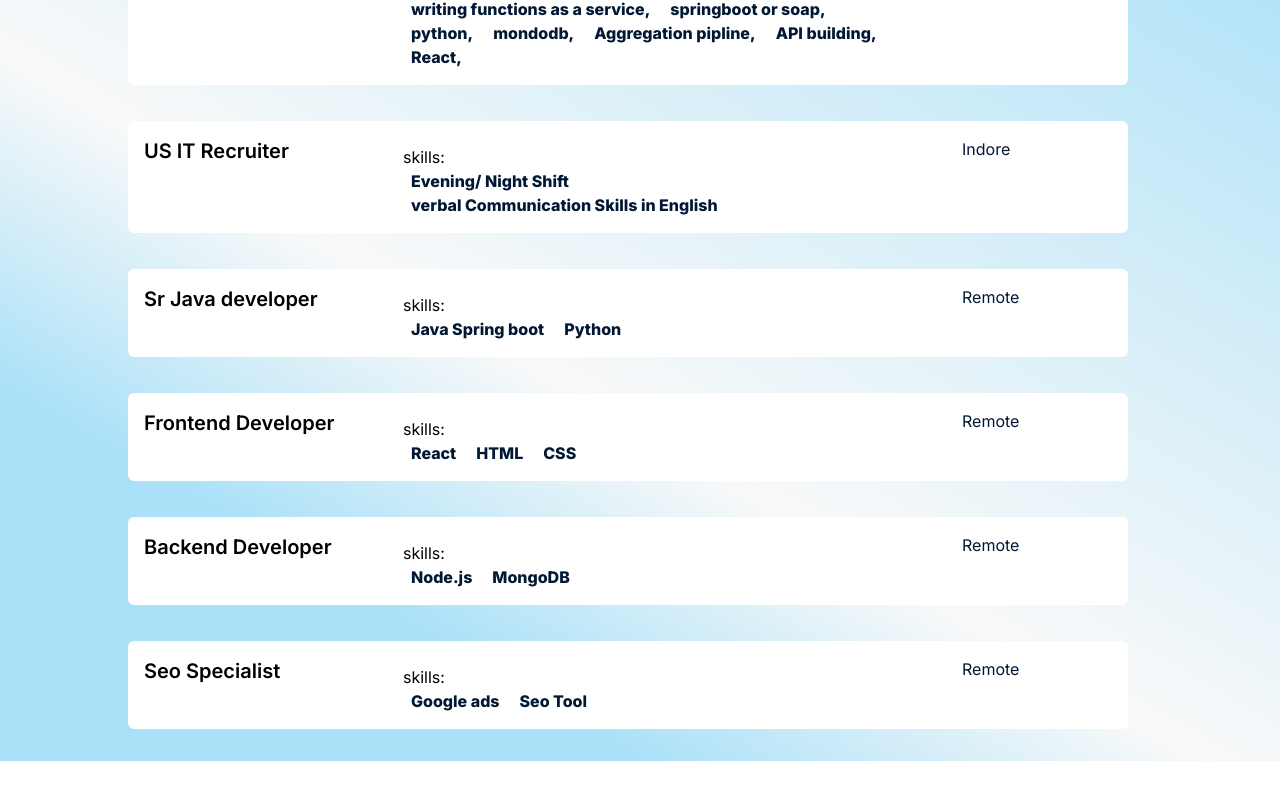
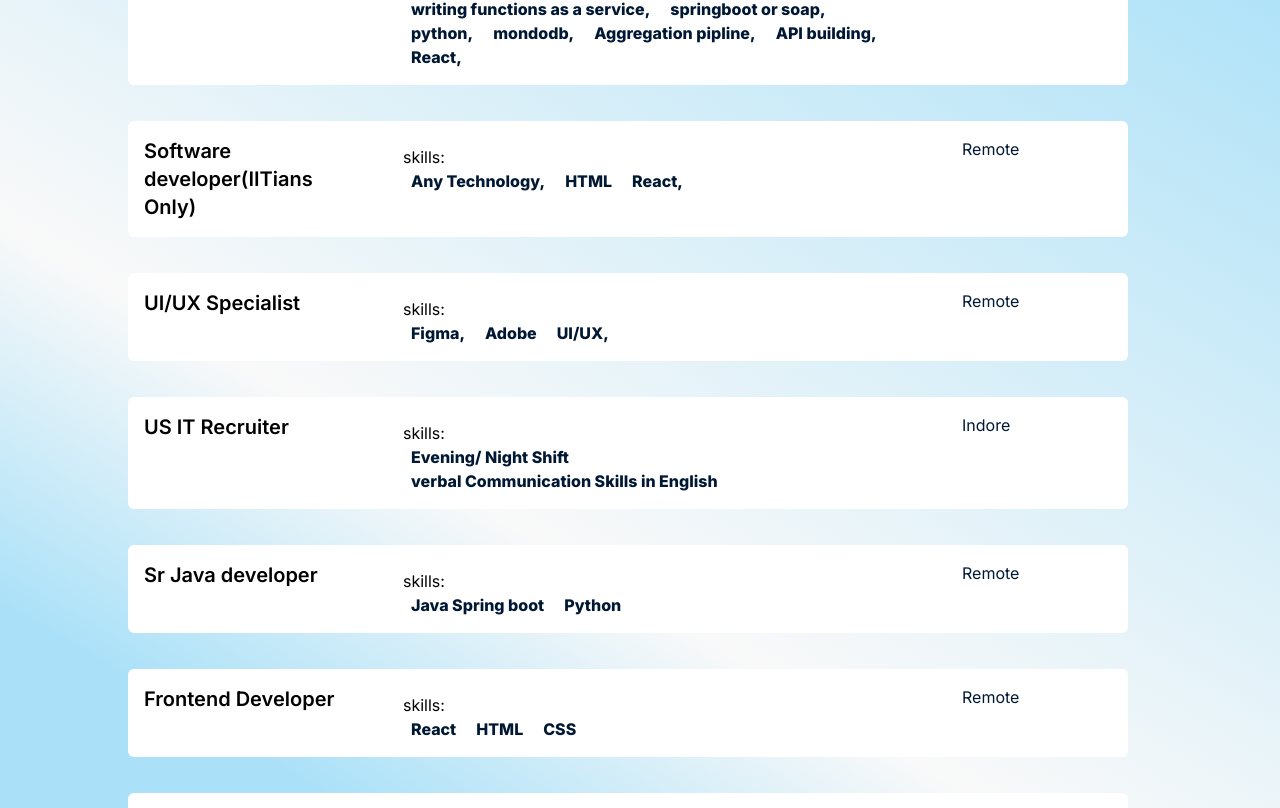
Before and after one commit to Amankapil/NextJS-app, a Next.js app: page /career in a window 1280 px wide. Shown: the part 1352-2160 px from the top of the page. Built offline with nearby package versions, Linux system fonts and the light colour scheme.

Commit message:
two new jobs posted

```diff
--- a/src/app/contact/page.js
+++ b/src/app/contact/page.js
@@ -5,9 +5,8 @@ import React from "react";
 const page = () => {
   return (
     <>
-      {/* <div>Contact page</div> */}
-      <Contactf/>
-      <ContactHero/>
+      <Contactf />
+      <ContactHero />
     </>
   );
 };
--- a/src/components/careerpage/JobsPage.jsx
+++ b/src/components/careerpage/JobsPage.jsx
@@ -39,6 +39,56 @@ const jobsData = [
       "Strong design skills (HLD and LLD)",
       "Agile and comfortable working in a fast-paced startup environment.",
       "Focus on collaboration and making progress everyday over excellence. ",
+    ],
+  },
+  {
+    id: 7,
+    title: "Software developer(IITians Only)",
+    location: "Remote",
+    tags: ["Any Technology,", "HTML", "React,"],
+    description:
+      "Hiring Tech is a respected IT firm based in Indore, focusing on recruitment and consultancy. Our team comprises 100+ skilled professionals, including senior programmers, designers, and project managers. This diverse talent pool ensures robust support for clients and continuous access to valuable resources and information, enhancing our service capabilities.",
+    responsiblity: [
+      "Understanding the Clients need through the job description provided and sourcing candidates through job portals and other social websites accordingly.",
+      "Identify and Search Professionals in the US Market through different Sources",
+      "Sourcing, screening and evaluating and recruiting candidates through a structured recruitment process",
+      "Shortlist and Interview candidates according to the job requirement",
+      "Take care of Clients Requirements and place Software professionals",
+      "Negotiate on Salary aspects and close the position",
+      "Assist Account Manager (s)/Team Lead with urgent technical requirements",
+      "Update the Resourcing Application System routinely",
+    ],
+    Prerequisite: [
+      "Collaborate remotely to design, develop, and deploy React Native-based Android applications and React JS-based web applications for veterinary professionals and pet owners.",
+      "Focus primarily on front-end development, ensuring exceptional user experiences on both Android and web platforms.",
+      "Write clean, efficient, and maintainable code adhering to industry best practices.",
+      "Conduct thorough testing to ensure quality, reliability, and performance.",
+      "Assist in troubleshooting and debugging issues to ensure smooth operation.",
+      "Stay updated on emerging technologies, tools, and trends in front-end",
+      "Development and healthcare IT.",
+    ],
+  },
+  {
+    id: 8,
+    title: "UI/UX Specialist",
+    location: "Remote",
+    tags: ["Figma,", "Adobe", "UI/UX,"],
+    description:
+      "Hiring Tech is a respected IT firm based in Indore, focusing on recruitment and consultancy. Our team comprises 100+ skilled professionals, including senior programmers, designers, and project managers. This diverse talent pool ensures robust support for clients and continuous access to valuable resources and information, enhancing our service capabilities.",
+    responsiblity: [
+      "Understanding the Clients need through the job description provided and sourcing candidates through job portals and other social websites accordingly.",
+      "Identify and Search Professionals in the US Market through different Sources",
+      "Sourcing, screening and evaluating and recruiting candidates through a structured recruitment process",
+      "Shortlist and Interview candidates according to the job requirement",
+      "Take care of Clients Requirements and place Software professionals",
+      "Negotiate on Salary aspects and close the position",
+      "Assist Account Manager (s)/Team Lead with urgent technical requirements",
+      "Update the Resourcing Application System routinely",
+    ],
+    Prerequisite: [
+      "A strong portfolio showcasing design projects and experience",
+      "Familiarity with design tools - Figma (preferred)",
+      "Knowledge of UX design principles and best practices",
     ],
   },
   {
```
